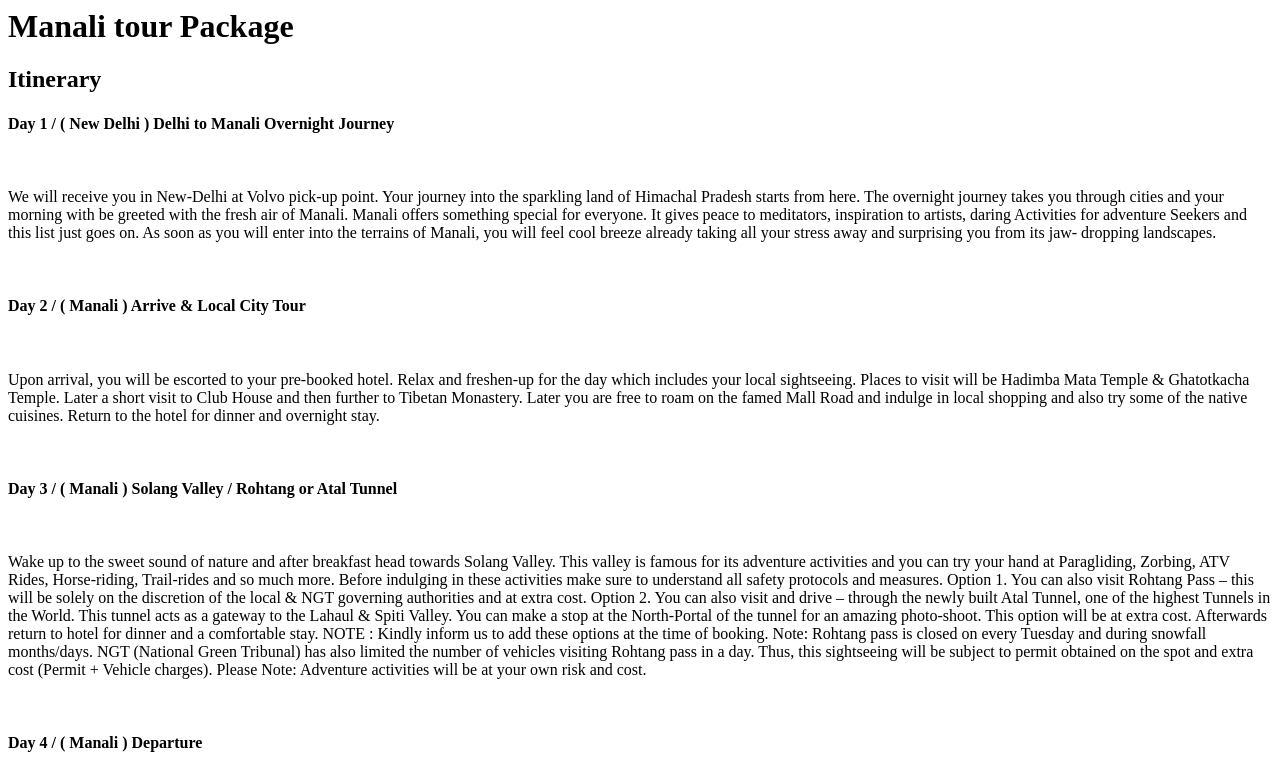
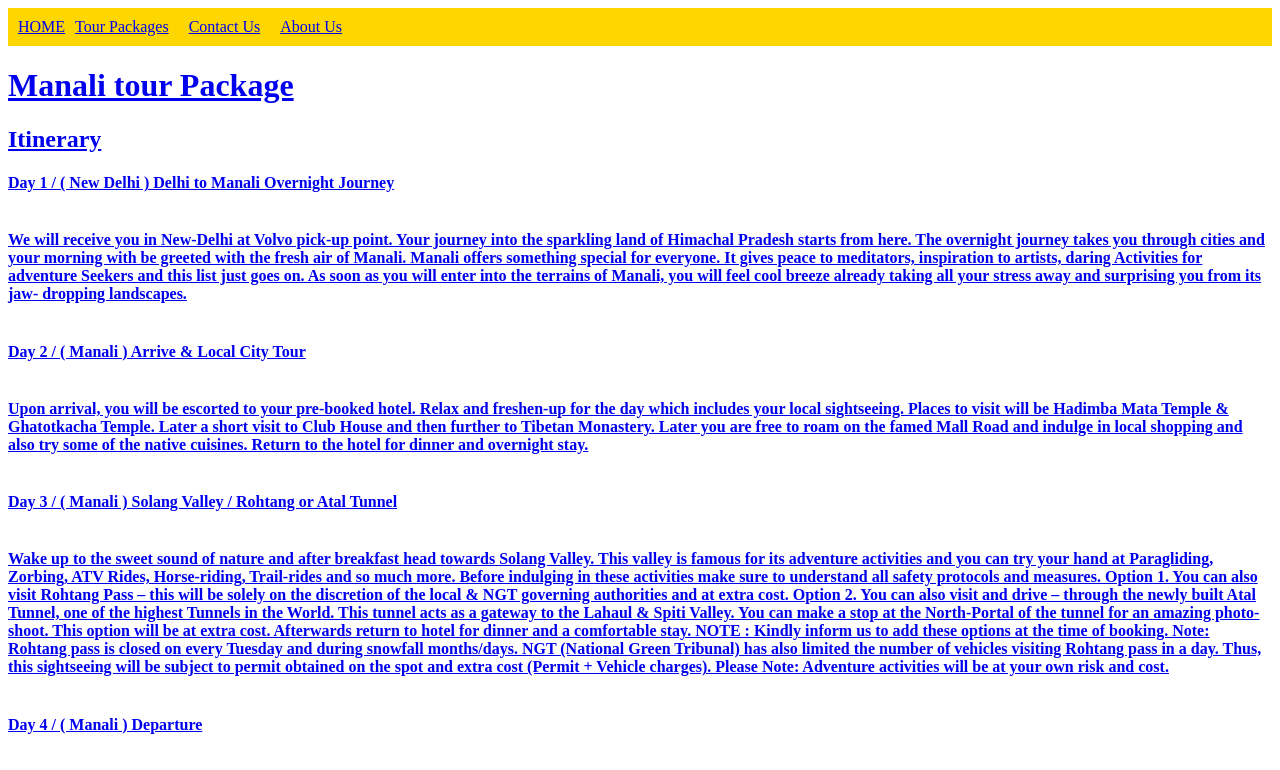
Before and after one commit to TravsproHolidays/TravsproHolidays, a plain HTML site: page Manali.html in a window 1280 px wide. Shown: the top 770 px of the page. Drawn offline with Linux system fonts and the light colour scheme.

Commit message:
Update Manali.html

```diff
--- a/Manali.html
+++ b/Manali.html
@@ -1,4 +1,38 @@
-<h1>Manali tour Package </h1>
+<!DOCTYPE html>
+<html lang="en">
+
+<head>
+  <meta charset="UTF-8">
+  <meta name="viewport" content="width=device-width, initial-scale=1.0">
+  <title>Column Layout Methods</title>
+  <style>
+    p {
+      font-weight: 700;
+      margin: 0;
+    }
+
+    li {
+      list-style: none;
+    }
+
+    .container {
+      padding: 10px;
+      background-color: gold;
+      display: flex;
+      gap: 10px;
+    }
+  </style>
+</head>
+
+<body>
+  <div class="container">
+
+    <li><a href="./index.html">HOME</a></li>
+    <li><a href="./tourPackage.html">Tour Packages</li>
+    <li><a href="./contactus.html">Contact Us</li>
+    <li><a href="./about.html">About Us</li>
+  </div>
+</body><h1>Manali tour Package </h1>
 <h2> Itinerary</h2>
 <p><h4>Day 1 / ( New Delhi )
   Delhi to Manali Overnight Journey</h4></p>
```
